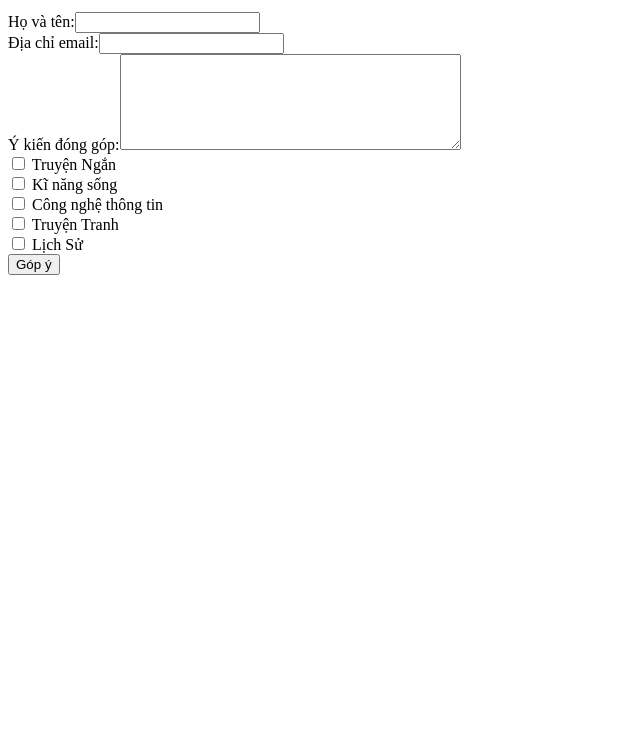
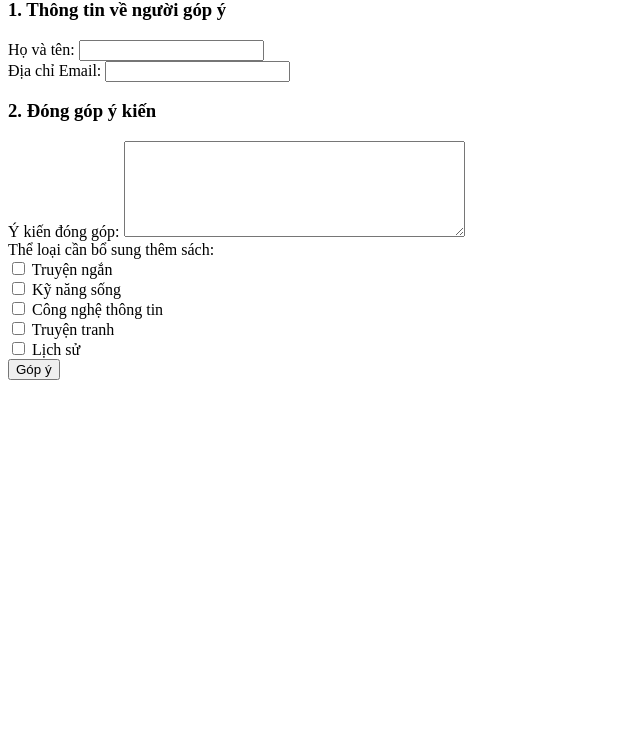
Before and after one commit to HaMy257/HoangHaMy12P, a plain HTML site: page Contents/bai7_nv1.html in a window 1280 px wide. Shown: the part 68-800 px from the top of the page, without its empty margins (0-640 px from the left). Drawn offline with Linux system fonts and the light colour scheme.

Commit message:
Update bai7_nv1.html

```diff
--- a/Contents/bai7_nv1.html
+++ b/Contents/bai7_nv1.html
@@ -2,19 +2,23 @@
 <html>
   <head>
     <meta charset="utf-8">
+    <title>Nhiệm vụ 1</title>
   </head>
   <body>
-    <h1> Đóng góp ý kiến </h1>
-    <form action="bai7_nv3.html">
-      <label> Họ và tên:<input type = "text" name= "txtTen"></label><br>
-      <label>Địa chỉ email:<input type = "email" name= "email"></label><br>
-      <label>Ý kiến đóng góp:<textarea name = "txtComment" rows= "6" cols= "40"> </textarea></label>
+    <form action="" method="POST">
+        <h2>Đóng góp ý kiến cho thư viện của nhà trường</h2>
+        <h3>1. Thông tin về người góp ý</h3>
+        <label>Họ và tên: <input type="text" name="txtName"></label><br>
+        <label>Địa chỉ Email: <input type="email" name="txtEmail"></label>
+        <h3>2. Đóng góp ý kiến</h3>
+        <label>Ý kiến đóng góp: <textarea name="txtComments" rows="6" cols="40"></textarea></label><br>
+        <label>Thể loại cần bổ sung thêm sách:</label><br>
+        <input type="checkbox" name="chkTruyenNgan" value="Truyện ngắn"> Truyện ngắn<br>
+        <input type="checkbox" name="chkKyNang" value="Kỹ năng sống"> Kỹ năng sống<br>
+        <input type="checkbox" name="chkCNTT" value="Công nghệ thông tin"> Công nghệ thông tin<br>
+        <input type="checkbox" name="chkTruyenTranh" value="Truyện tranh"> Truyện tranh<br>
+        <input type="checkbox" name="chkLichSu" value="Lịch sử"> Lịch sử<br>
+        <input type="submit" name="cmd" value="Góp ý">
     </form>
-    <input type = "checkbox" name = "chkTruyenNgan"> Truyện Ngắn <br>
-    <input type = "checkbox" name = "chkKiNang"> Kĩ năng sống <br>
-    <input type = "checkbox" name = "chkCNTT"> Công nghệ thông tin <br>
-    <input type = "checkbox" name = "chkTruyenTranh"> Truyện Tranh <br>
-    <input type = "checkbox" name = "chkLichSu"> Lịch Sử <br>
-    <input type = "submit" name= "cmd" value="Góp ý">
   </body>
 </html>
```
